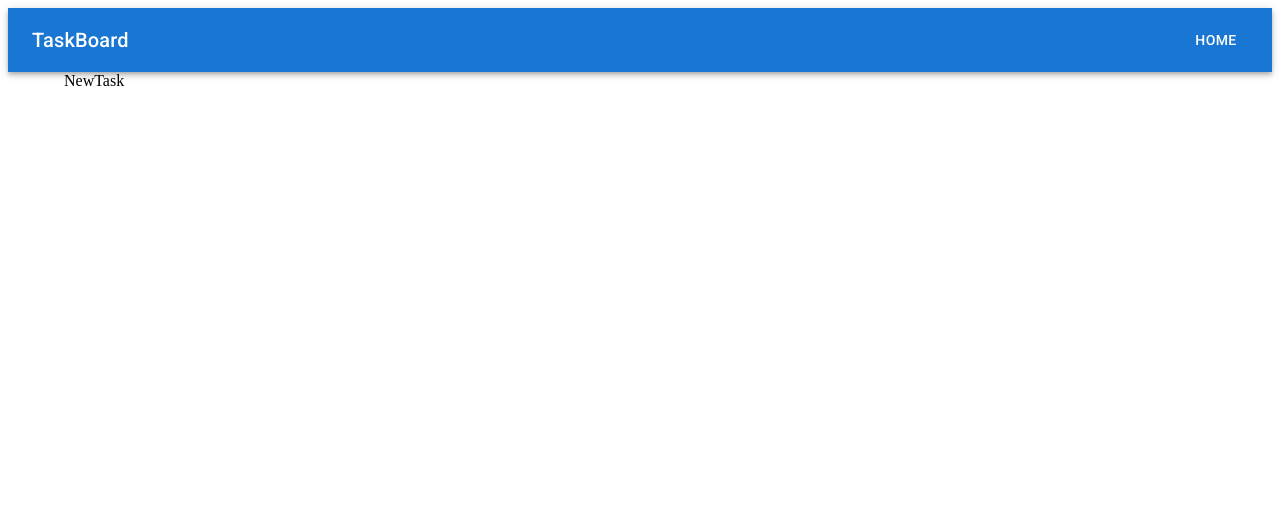
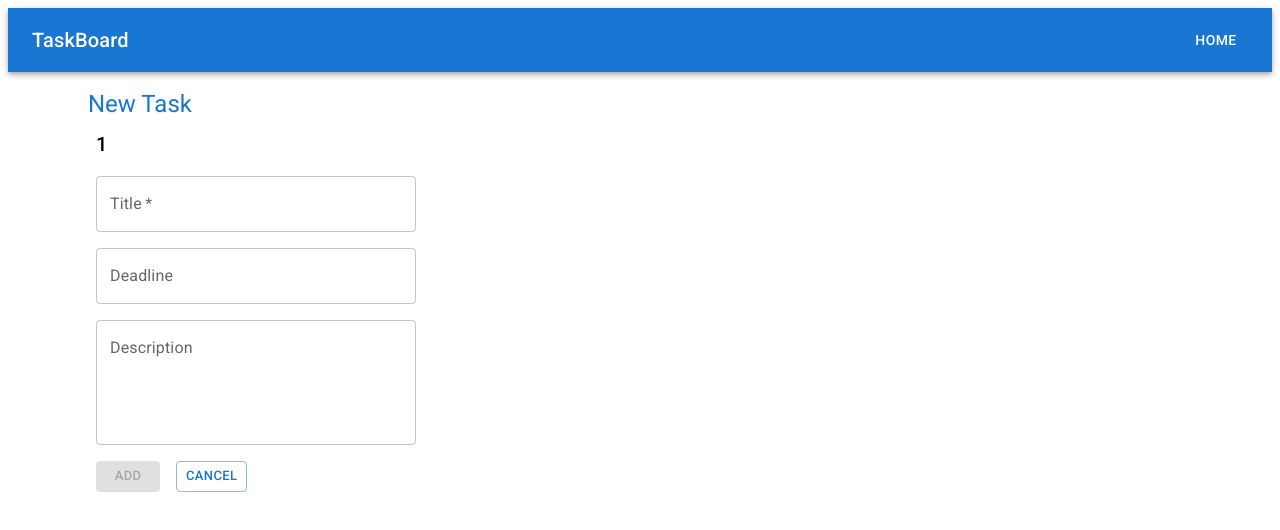
Before and after one commit to Maya-Mostafa/taskboard, a React (Create React App) app: page /task-board/1/tasks/new-task in a window 1280 px wide. Shown: the top 530 px of the page. Built offline with nearby package versions, Linux system fonts and the light colour scheme.

Commit message:
new task component & page

```diff
--- /dev/null
+++ b/src/components/task/TaskNewForm.js
@@ -0,0 +1,68 @@
+//React
+import React, { useState } from "react";
+import { Link as RouterLink} from 'react-router-dom';
+// MUI
+import TextField from "@mui/material/TextField";
+import { AdapterMoment } from "@mui/x-date-pickers/AdapterMoment";
+import { LocalizationProvider } from "@mui/x-date-pickers/LocalizationProvider";
+import { DatePicker } from "@mui/x-date-pickers/DatePicker";
+import Box from "@mui/material/Box";
+import Button from "@mui/material/Button";
+import Stack from "@mui/material/Stack";
+
+const TaskNewForm = ({ onAddTaskHandler }) => {
+
+    const [nameValue, setNameValue] = useState('');
+    const [deadlineValue, setDeadlineValue] = useState(null);
+    const [descriptionValue, setDescriptionValue] = useState('');
+
+    const formSubmitHandler = (e) => {
+        e.preventDefault();
+        onAddTaskHandler({name: nameValue, deadline: deadlineValue, description: descriptionValue});
+    };
+
+	return (
+		<Box
+			component='form'
+			sx={{
+				"& .MuiTextField-root": { m: 1, width: "40ch" },
+			}}
+			noValidate
+			autoComplete='off'
+			onSubmit={formSubmitHandler}
+		>
+			<div>
+				<TextField required label='Title' value={nameValue} onChange={(e) => setNameValue(e.target.value)} />
+			</div>
+			<div>
+				<LocalizationProvider dateAdapter={AdapterMoment}>
+					<DatePicker
+						label='Deadline'
+						value={deadlineValue}
+						onChange={(newValue) => {setDeadlineValue(newValue)}}
+						renderInput={(params) => <TextField {...params} />}
+					/>
+				</LocalizationProvider>
+			</div>
+			<div>
+				<TextField
+					label='Description'
+					multiline
+					rows={4}
+					value={descriptionValue}
+					onChange = {(e) => setDescriptionValue(e.target.value)}
+				/>
+			</div>
+			<Stack direction='row' spacing={2} padding={1}>
+				<Button variant='contained' size='small' type='submit' disabled={!nameValue || !deadlineValue}>
+					Add
+				</Button>
+				<Button variant='outlined' size='small' component={RouterLink} to="/">
+					Cancel
+				</Button>
+			</Stack>
+		</Box>
+	);
+};
+
+export default TaskNewForm;
--- a/src/pages/NewTask.js
+++ b/src/pages/NewTask.js
@@ -1,9 +1,41 @@
-import React from 'react'
+// React
+import React from "react";
+import { useNavigate, useParams } from "react-router-dom";
+// Components
+import TaskNewForm from "../components/task/TaskNewForm";
+import { readLocalStorage, updateLocalStorage } from "../services/boardOps";
+// MUI
+import Typography from "@mui/material/Typography";
+import Container from "@mui/system/Container";
 
 const NewTask = () => {
-  return (
-    <div>NewTask</div>
-  )
-}
 
-export default NewTask
+    const navigate = useNavigate();
+    const urlParams = useParams();
+
+    const addTaskHandler = (taskInfo) => {
+        const taskBoardLocalStorage = readLocalStorage("taskBoard");
+        taskBoardLocalStorage.get(urlParams.colName).push(taskInfo);
+        updateLocalStorage("taskBoard", taskBoardLocalStorage);
+        navigate("/task-board/");
+    };
+
+	return (
+		<Container>
+			<Typography
+				component='h1'
+				variant='h5'
+				marginTop={2}
+				color='#1976d2'
+			>
+				New Task
+			</Typography>
+			<Typography variant='h6' component='h2' padding={1}>
+				{urlParams.colName}
+			</Typography>
+			<TaskNewForm onAddTaskHandler={addTaskHandler} />
+		</Container>
+	);
+};
+
+export default NewTask;
```
Also changed, not shown: 1 other file (tests, documents, lock files or other folders).
